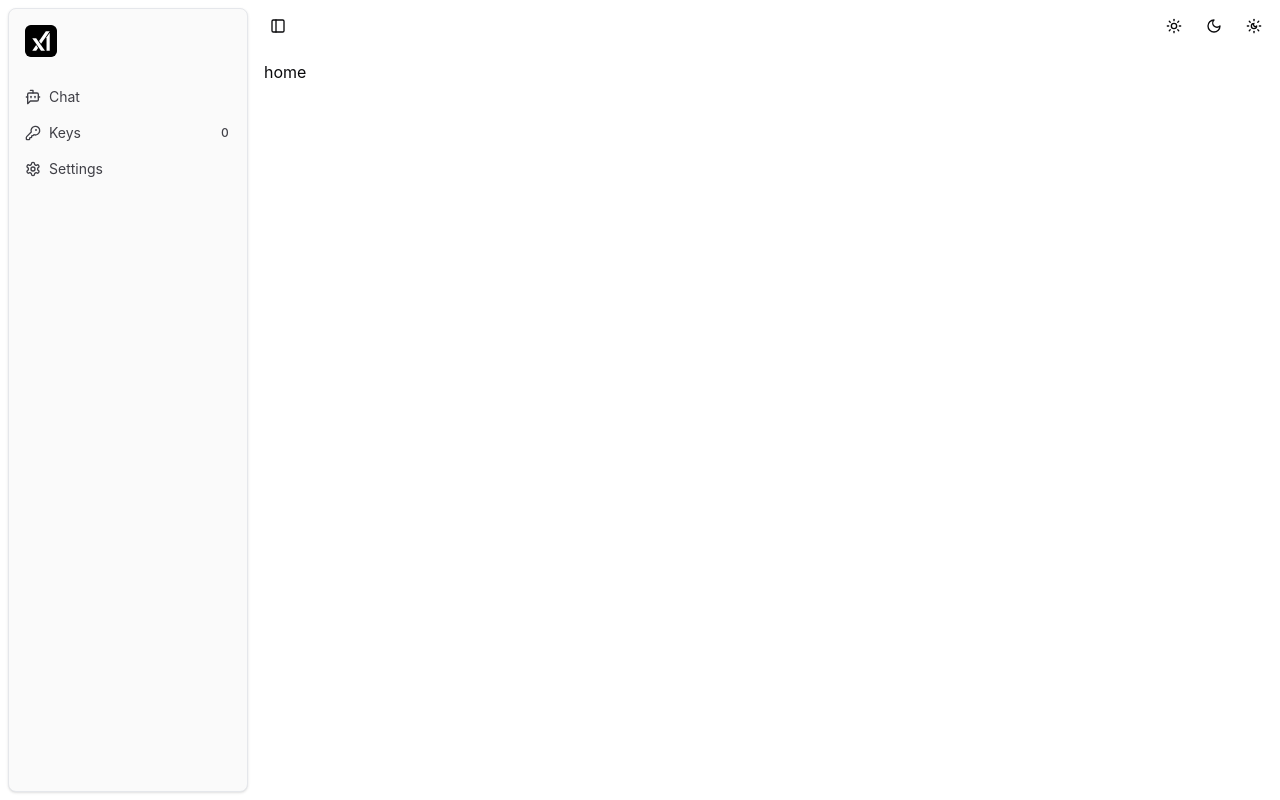
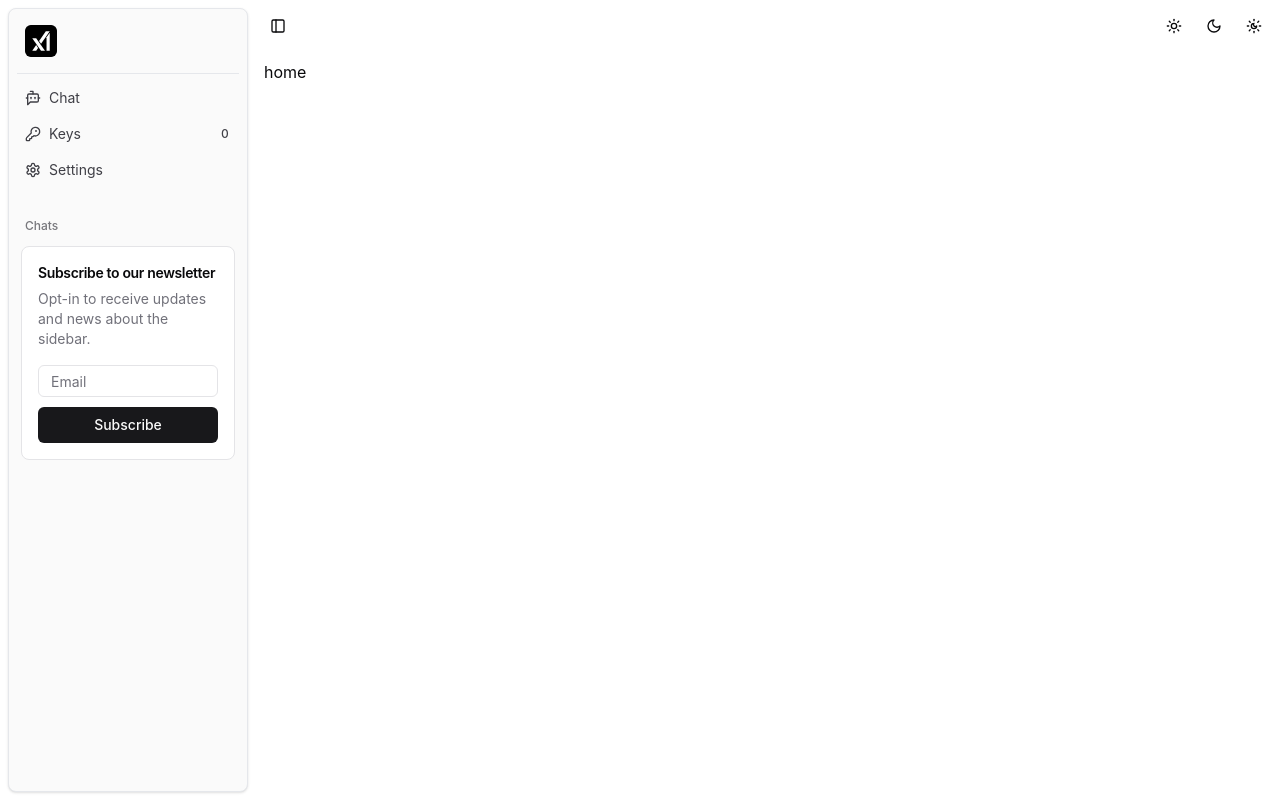
Before and after one commit to Eahnns12/grok-app, a React (Vite) app: page / in a window 1280 px wide. Built offline with nearby package versions, Linux system fonts and the light colour scheme.

Commit message:
style: improve drawer style

```diff
--- /dev/null
+++ b/src/components/ui/card.tsx
@@ -0,0 +1,79 @@
+import * as React from "react"
+
+import { cn } from "@/lib/utils"
+
+const Card = React.forwardRef<
+  HTMLDivElement,
+  React.HTMLAttributes<HTMLDivElement>
+>(({ className, ...props }, ref) => (
+  <div
+    ref={ref}
+    className={cn(
+      "rounded-lg border bg-card text-card-foreground shadow-sm",
+      className
+    )}
+    {...props}
+  />
+))
+Card.displayName = "Card"
+
+const CardHeader = React.forwardRef<
+  HTMLDivElement,
+  React.HTMLAttributes<HTMLDivElement>
+>(({ className, ...props }, ref) => (
+  <div
+    ref={ref}
+    className={cn("flex flex-col space-y-1.5 p-6", className)}
+    {...props}
+  />
+))
+CardHeader.displayName = "CardHeader"
+
+const CardTitle = React.forwardRef<
+  HTMLDivElement,
+  React.HTMLAttributes<HTMLDivElement>
+>(({ className, ...props }, ref) => (
+  <div
+    ref={ref}
+    className={cn(
+      "text-2xl font-semibold leading-none tracking-tight",
+      className
+    )}
+    {...props}
+  />
+))
+CardTitle.displayName = "CardTitle"
+
+const CardDescription = React.forwardRef<
+  HTMLDivElement,
+  React.HTMLAttributes<HTMLDivElement>
+>(({ className, ...props }, ref) => (
+  <div
+    ref={ref}
+    className={cn("text-sm text-muted-foreground", className)}
+    {...props}
+  />
+))
+CardDescription.displayName = "CardDescription"
+
+const CardContent = React.forwardRef<
+  HTMLDivElement,
+  React.HTMLAttributes<HTMLDivElement>
+>(({ className, ...props }, ref) => (
+  <div ref={ref} className={cn("p-6 pt-0", className)} {...props} />
+))
+CardContent.displayName = "CardContent"
+
+const CardFooter = React.forwardRef<
+  HTMLDivElement,
+  React.HTMLAttributes<HTMLDivElement>
+>(({ className, ...props }, ref) => (
+  <div
+    ref={ref}
+    className={cn("flex items-center p-6 pt-0", className)}
+    {...props}
+  />
+))
+CardFooter.displayName = "CardFooter"
+
+export { Card, CardHeader, CardFooter, CardTitle, CardDescription, CardContent }
--- a/src/containers/drawer.tsx
+++ b/src/containers/drawer.tsx
@@ -1,19 +1,32 @@
+import { Button } from "@/components/ui/button";
+import {
+  Card,
+  CardContent,
+  CardDescription,
+  CardHeader,
+  CardTitle,
+} from "@/components/ui/card";
 import {
   Sidebar,
   SidebarContent,
   SidebarGroup,
   SidebarGroupContent,
+  SidebarGroupLabel,
   SidebarHeader,
+  SidebarInput,
   SidebarMenu,
   SidebarMenuBadge,
   SidebarMenuButton,
   SidebarMenuItem,
+  SidebarSeparator,
+  useSidebar,
 } from "@/components/ui/sidebar";
 import { BotMessageSquare, KeyRound, Settings } from "lucide-react";
 import icon from "@/assets/icon.svg";
-import { Link, NavLink } from "react-router";
+import { Link } from "react-router";
 
 const Drawer = ({ children }: { children: React.ReactNode }) => {
+  const { state } = useSidebar();
   const items = [
     {
       title: "Chat",
@@ -44,12 +57,13 @@
                   to="/"
                   className="flex aspect-square size-8 items-center justify-center rounded-lg bg-sidebar-primary text-sidebar-primary-foreground"
                 >
-                  <img src={icon} className="rounded-md" />
+                  <img src={icon} className="rounded-md" alt="icon" />
                 </Link>
               </SidebarMenuButton>
             </SidebarMenuItem>
           </SidebarMenu>
         </SidebarHeader>
+        <SidebarSeparator />
         <SidebarContent>
           <SidebarGroup>
             <SidebarGroupContent>
@@ -68,6 +82,41 @@
               </SidebarMenu>
             </SidebarGroupContent>
           </SidebarGroup>
+          <SidebarGroup>
+            <SidebarGroupLabel>Chats</SidebarGroupLabel>
+            <SidebarGroupContent>
+              {state === "expanded" && (
+                <SidebarMenu>
+                  <SidebarMenuItem>
+                    <div className="p-1">
+                      <Card className="shadow-none">
+                        <form>
+                          <CardHeader className="p-4 pb-0">
+                            <CardTitle className="text-sm">
+                              Subscribe to our newsletter
+                            </CardTitle>
+                            <CardDescription>
+                              Opt-in to receive updates and news about the
+                              sidebar.
+                            </CardDescription>
+                          </CardHeader>
+                          <CardContent className="grid gap-2.5 p-4">
+                            <SidebarInput type="email" placeholder="Email" />
+                            <Button
+                              className="w-full bg-sidebar-primary text-sidebar-primary-foreground shadow-none"
+                              size="sm"
+                            >
+                              Subscribe
+                            </Button>
+                          </CardContent>
+                        </form>
+                      </Card>
+                    </div>
+                  </SidebarMenuItem>
+                </SidebarMenu>
+              )}
+            </SidebarGroupContent>
+          </SidebarGroup>
         </SidebarContent>
       </Sidebar>
       <div className="flex-1">{children}</div>
```
Also changed, not shown: 1 other file (tests, documents, lock files or other folders).
